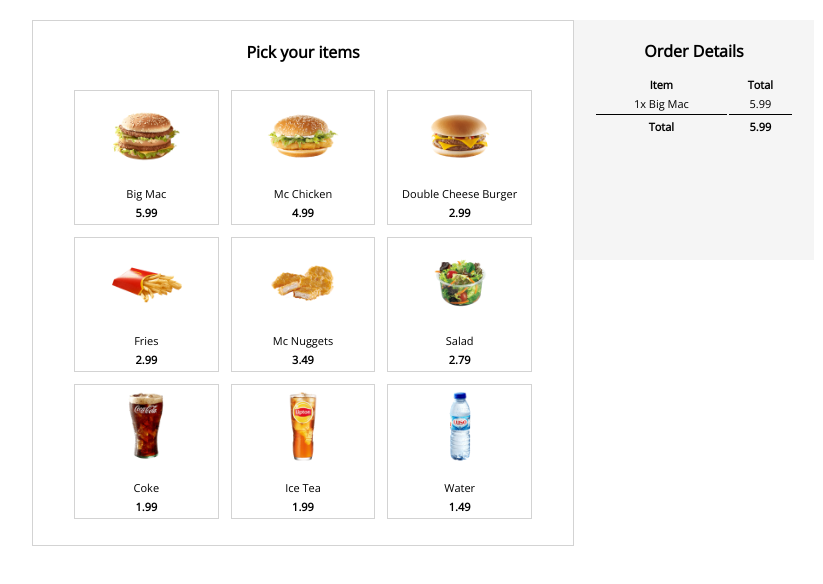
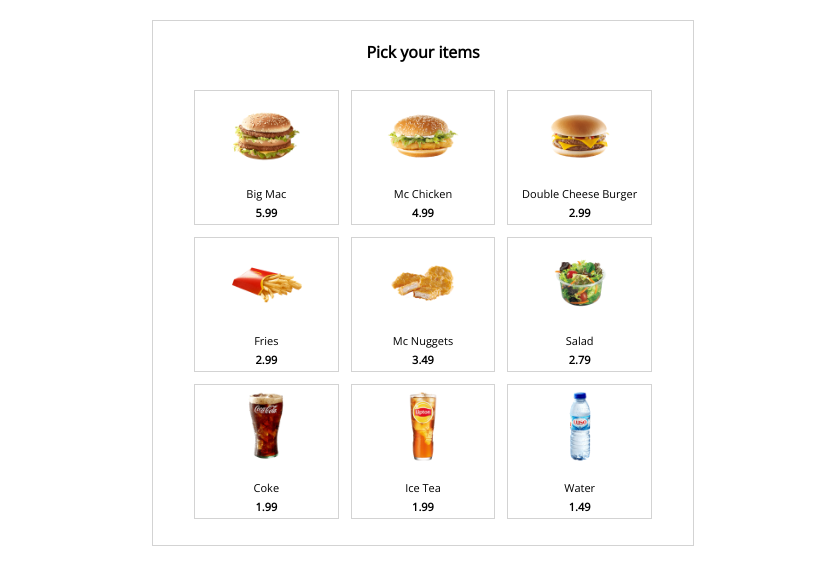
Before and after one commit to Samy572/Premier-projet-avec-vue, a plain HTML site: page index.html in a window 1280 px wide. Shown: the whole page, without its empty margins (217-1040 px from the left). Drawn offline with nearby package versions, Linux system fonts and the light colour scheme.

Commit message:
Fin du projet decouverte

```diff
--- a/index.html
+++ b/index.html
@@ -46,24 +46,27 @@
 
             </section>
 
-            <section class="summary">
+            <section class="summary"
+            v-if = 'total()>0' >
                 <strong>Order Details</strong>
-                <table>
+                <table >
                     <thead>
-                        <tr>
+                        <tr >
                             <th>Item</th>
                             <th>Total</th>
                         </tr>
                     </thead>
                     <tbody>
-                        <tr>
-                            <td>1x Big Mac</td>
-                            <td>5.99</td>
+                        <tr v-for ="product of products">
+                            <template v-if ="product.active">
+                                <td>{{product.quantity + 'x' + product.name}}</td>
+                                <td>{{(product.quantity * product.price).toFixed(2)}}</td>
+                            </template>
                         </tr>
 
-                        <tr>
+                        <tr >
                             <th>Total</th>
-                            <th>5.99</th>
+                            <th>{{ total() }}</th>
                         </tr>
                     </tbody>
                 </table>
--- a/scripts.js
+++ b/scripts.js
@@ -69,6 +69,18 @@ const selfServiceMachine = {
         return {
            products: window.products
         }
+    },
+    methods: {
+        total: function(){
+            let total =0;
+            this.products.forEach(element =>{
+                if(element.active){
+                    (total += element.price * element.quantity);
+                }
+            } );
+            return total.toFixed(2);
+        }
+
     }
 };
 
```
